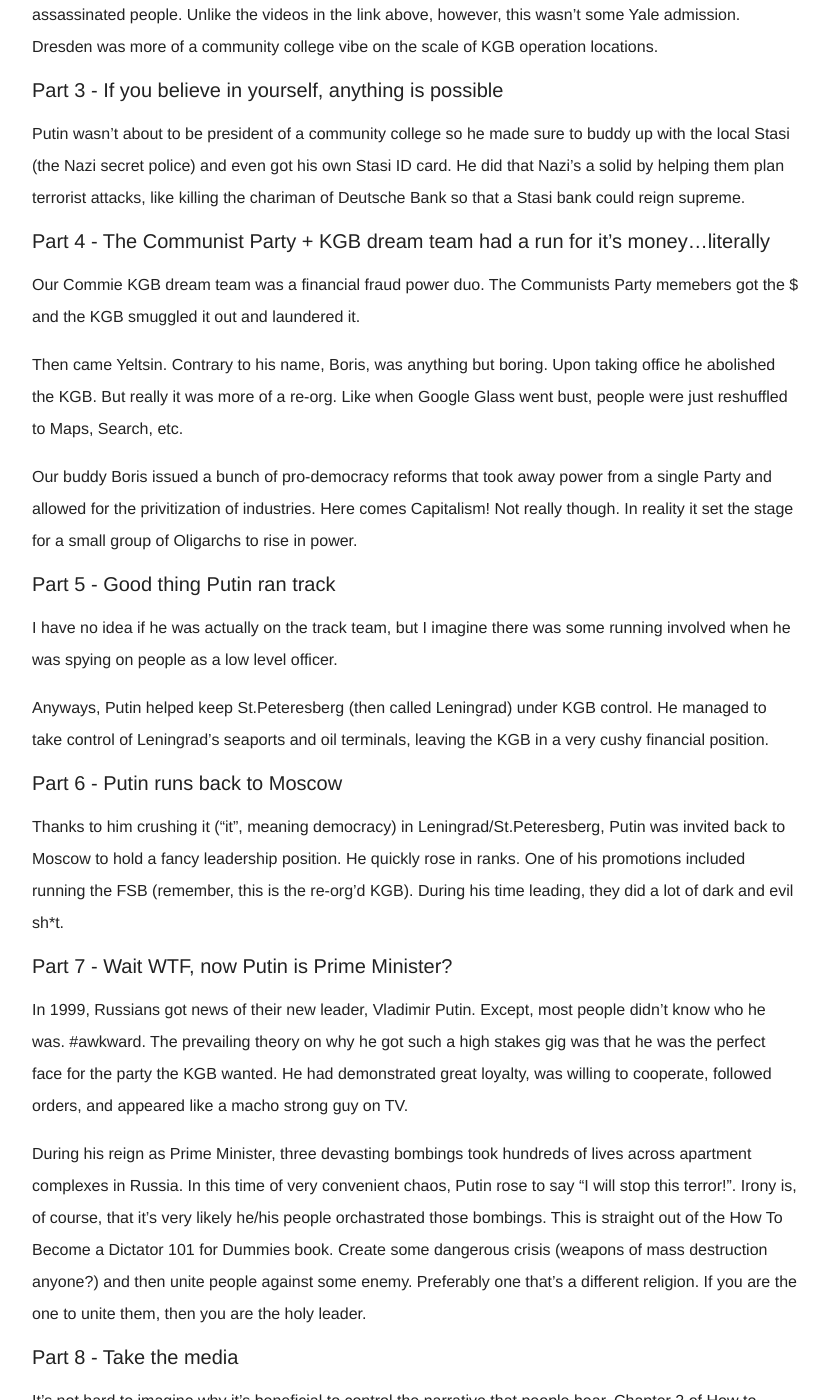
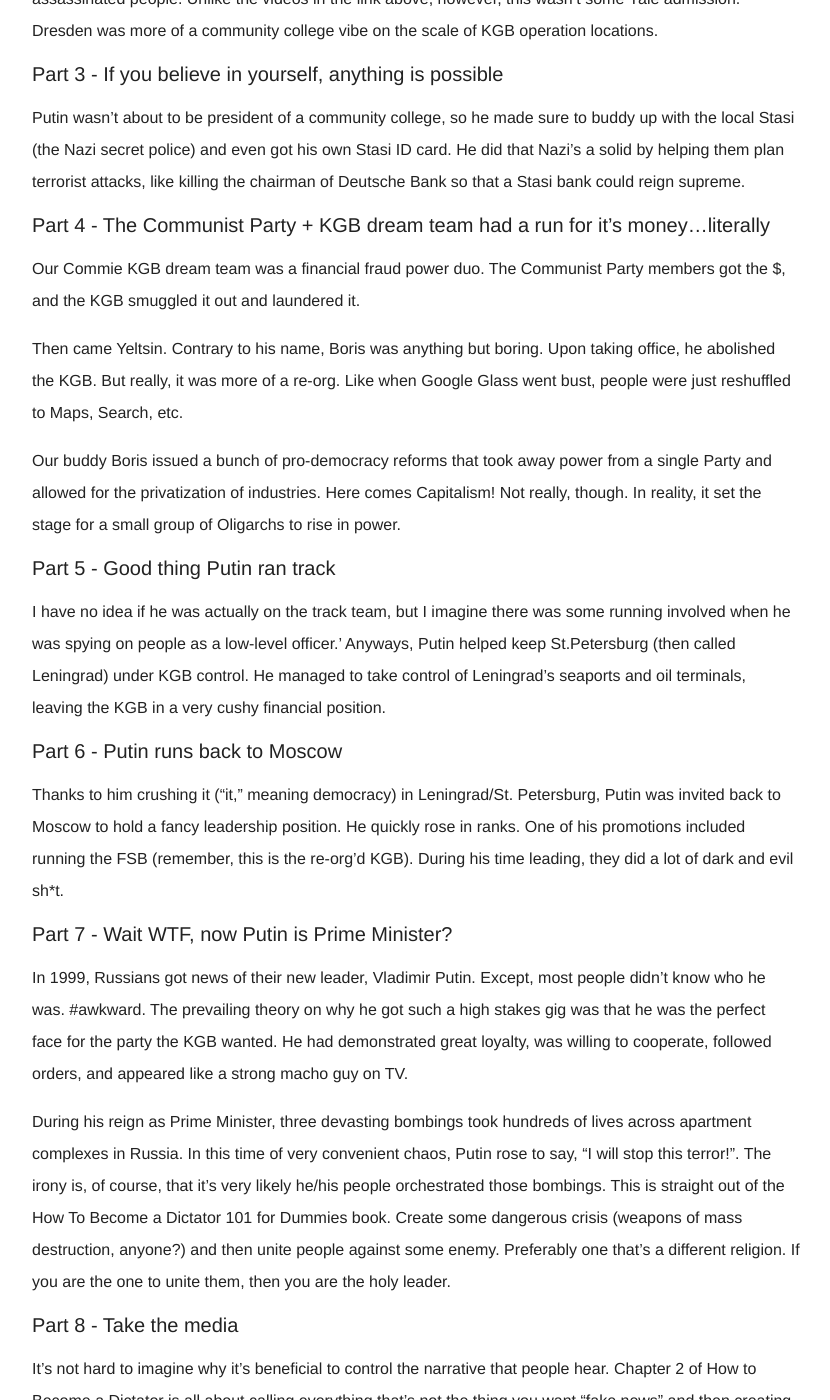
Before and after one commit to yermakova/yermakova.github.io, a Jekyll site: the page built from _posts/2020-11-28-putins-people-review.md, in a window 1280 px wide and 1400 px high, scrolled down 1461 px. Shown: the whole window, without its empty margins (24-854 px from the left). Built offline with Jekyll 4.4.1, drawn with Linux system fonts in a browser that asks for light colours; some web fonts are replaced; some of the changed text lies outside the part shown.

Commit message:
typo fix

```diff
--- a/_posts/2020-11-28-putins-people-review.md
+++ b/_posts/2020-11-28-putins-people-review.md
@@ -6,53 +6,51 @@
 image: '/images/posts/putins-people.png'
 ---
 
-[Putin's People](https://www.amazon.com/Untitled-Camilla-Bartlett/dp/0374238715) is a phenomenally well researched analyst of Putin's rise to power and the nature of the Kremlin's influence over Russian (and non-Russian) citizens.
-
-Of course I recommend reading the book, but here are some summary points that stuck with me.
+[Putin's People](https://www.amazon.com/Untitled-Camilla-Bartlett/dp/0374238715) is a phenomenally well-researched analyst of Putin’s rise to power and the nature of the Kremlin’s influence over Russian (and non-Russian) citizens.
+Of course, I recommend reading the book, but here are some summary points that stuck with me.
 
 #### TLDR
-During the USSR era, the KGB was a main controlling power of the economy. In the 1990's, a group of wealthy elite starting seizing power away from the KGB. In response, the KGB nurtured and rose to power an incredibly loyal member, Vladimir Putin. Putin has helped the KGB (now called the FSB, although it's the same organization) regain it's grip over Russian society. A feature of this power grab is the erosion of democracy. Putin has seized control of media and other industries all while launching into a profund anti-West propoganda campaign.
+During the USSR era, the KGB was a main controlling power of the economy. In the 1990s, a group of wealthy elite starting seizing power away from the KGB. In response, the KGB nurtured and rose to power an incredibly loyal member, Vladimir Putin. Putin has helped the KGB (now called the FSB, although it’s the same organization) regain its grip over Russian society. A feature of this power grab is the erosion of democracy. Putin has seized control of media and other industries, all while launching into a profound anti-West propaganda campaign.
 
 #### Part 1 - Putin was an eager KGB beaver
-His dad was in the KGB and he was so eager to join that he tried to enroll before he'd graduated school. Like a good pre-med student loading up on the AP science classes, Putin made sure to take all the courses the KGB recommonended. He also had (has?) a bit of an anger problem and hit up the judo studio on the regular.
+His dad was in the KGB, and he was so eager to join that he tried to enroll before he’d graduated school. Like a good pre-med student loading up on the AP science classes, Putin made sure to take all the courses the KGB recommended. He also had (has?) a bit of an anger problem and hit up the judo studio on the regular.
 
 #### Part 2 - Accepted!
-I haven't found his "KGB acceptance" video on Youtube, although I imagine it was something [like this](https://www.youtube.com/watch?v=tfnV3uFI2DM&ab_channel=DBLOBoys). In 1985 he packed his bags and moved into his dorm in Dresden, East Germany. There he crushed coursework like Smuggling 101, Assassinations 104, and Secret Missions 007. No, but really, he assassinated people.
-Unlike the videos in the link above, however, this wasn't some Yale admission. Dresden was more of a community college vibe on the scale of KGB operation locations.
+I haven't found his "KGB acceptance" video on Youtube, although I imagine it was something [like this](https://www.youtube.com/watch?v=tfnV3uFI2DM&ab_channel=DBLOBoys). In 1985 he packed his bags and moved into his dorm in Dresden, East Germany. There he crushed coursework like Smuggling 101, Assassinations 104, and Secret Missions 007. No, but really, he assassinated people. Unlike the videos in the link above, however, this wasn’t some Yale admission. Dresden was more of a community college vibe on the scale of KGB operation locations.
 
 #### Part 3 - If you believe in yourself, anything is possible
-Putin wasn't about to be president of a community college so he made sure to buddy up with the local Stasi (the Nazi secret police) and even got his own Stasi ID card. He did that Nazi's a solid by helping them plan terrorist attacks, like killing the chariman of Deutsche Bank so that a Stasi bank could reign supreme.
+Putin wasn’t about to be president of a community college, so he made sure to buddy up with the local Stasi (the Nazi secret police) and even got his own Stasi ID card. He did that Nazi’s a solid by helping them plan terrorist attacks, like killing the chairman of Deutsche Bank so that a Stasi bank could reign supreme.
+
 
 #### Part 4 - The Communist Party + KGB dream team had a run for it's money...literally
-Our Commie KGB dream team was a financial fraud power duo. The Communists Party memebers got the $ and the KGB smuggled it out and laundered it.
+Our Commie KGB dream team was a financial fraud power duo. The Communist Party members got the $, and the KGB smuggled it out and laundered it.
 
-Then came Yeltsin. Contrary to his name, Boris, was anything but boring. Upon taking office he abolished the KGB. But really it was more of a re-org. Like when Google Glass went bust, people were just reshuffled to Maps, Search, etc.
+Then came Yeltsin. Contrary to his name, Boris was anything but boring. Upon taking office, he abolished the KGB. But really, it was more of a re-org. Like when Google Glass went bust, people were just reshuffled to Maps, Search, etc.
 
-Our buddy Boris issued a bunch of pro-democracy reforms that took away power from a single Party and allowed for the privitization of industries. Here comes Capitalism! Not really though. In reality it set the stage for a small group of Oligarchs to rise in power.
+Our buddy Boris issued a bunch of pro-democracy reforms that took away power from a single Party and allowed for the privatization of industries. Here comes Capitalism! Not really, though. In reality, it set the stage for a small group of Oligarchs to rise in power.
 
 #### Part 5 - Good thing Putin ran track
-I have no idea if he was actually on the track team, but I imagine there was some running involved when he was spying on people as a low level officer.
-
-Anyways, Putin helped keep St.Peteresberg (then called Leningrad) under KGB control. He managed to take control of Leningrad's seaports and oil terminals, leaving the KGB in a very cushy financial position.
+I have no idea if he was actually on the track team, but I imagine there was some running involved when he was spying on people as a low-level officer.'
+Anyways, Putin helped keep St.Petersburg (then called Leningrad) under KGB control. He managed to take control of Leningrad’s seaports and oil terminals, leaving the KGB in a very cushy financial position.
 
 #### Part 6 - Putin runs back to Moscow
-Thanks to him crushing it ("it", meaning democracy) in Leningrad/St.Peteresberg, Putin was invited back to Moscow to hold a fancy leadership position. He quickly rose in ranks. One of his promotions included running the FSB (remember, this is the re-org'd KGB). During his time leading, they did a lot of dark and evil sh*t.
+Thanks to him crushing it (“it,” meaning democracy) in Leningrad/St. Petersburg, Putin was invited back to Moscow to hold a fancy leadership position. He quickly rose in ranks. One of his promotions included running the FSB (remember, this is the re-org’d KGB). During his time leading, they did a lot of dark and evil sh*t.
 
 #### Part 7 - Wait WTF, now Putin is Prime Minister?
-In 1999, Russians got news of their new leader, Vladimir Putin. Except, most people didn't know who he was. #awkward. The prevailing theory on why he got such a high stakes gig was that he was the perfect face for the party the KGB wanted. He had demonstrated great loyalty, was willing to cooperate, followed orders, and appeared like a macho strong guy on TV.
+In 1999, Russians got news of their new leader, Vladimir Putin. Except, most people didn’t know who he was. #awkward. The prevailing theory on why he got such a high stakes gig was that he was the perfect face for the party the KGB wanted. He had demonstrated great loyalty, was willing to cooperate, followed orders, and appeared like a strong macho guy on TV.
 
-During his reign as Prime Minister, three devasting bombings took hundreds of lives across apartment complexes in Russia. In this time of very convenient chaos, Putin rose to say "I will stop this terror!". Irony is, of course, that it's very likely he/his people orchastrated those bombings. This is straight out of the How To Become a Dictator 101 for Dummies book. Create some dangerous crisis (weapons of mass destruction anyone?) and then unite people against some enemy. Preferably one that's a different religion. If you are the one to unite them, then you are the holy leader.
+During his reign as Prime Minister, three devasting bombings took hundreds of lives across apartment complexes in Russia. In this time of very convenient chaos, Putin rose to say, “I will stop this terror!”. The irony is, of course, that it’s very likely he/his people orchestrated those bombings. This is straight out of the How To Become a Dictator 101 for Dummies book. Create some dangerous crisis (weapons of mass destruction, anyone?) and then unite people against some enemy. Preferably one that’s a different religion. If you are the one to unite them, then you are the holy leader.
 
 #### Part 8 - Take the media
-It's not hard to imagine why it's beneficial to control the narrative that people hear. Chapter 2 of How to Become a Dictator is all about calling everything that's not the thing you want "fake news" and then creating a bunch of actual fake news about how awesome you are. This chapter is so good that even Trump read it.
+It’s not hard to imagine why it’s beneficial to control the narrative that people hear. Chapter 2 of How to Become a Dictator is all about calling everything that’s not the thing you want “fake news” and then creating a bunch of actual fake news about how awesome you are. This chapter is so good that even Trump read it.
 
 #### Part 9 - Control the oil
-After seizing control over anyone that said anything about him, Putin has a clear path to decimating anyone in his way. First stop, Oil-ville. One by one he took over the assets of oil tycoons with, sometimes real, mostly ludicriously fake, claims of corruption. The public saw headlines that read "Putin takes down evil oil baron who was stealing money from schools and hospitals". What's not to love in that title? School and hospitals are essential for life and rich people are greedy jerks.
+After seizing control over anyone that said anything about him, Putin has a clear path to decimating anyone in his way. First stop, Oil-ville. One by one, he took over the assets of oil tycoons with, sometimes real, mostly ludicrously fake, claims of corruption. The public saw headlines that read, “Putin takes down evil oil baron who was stealing money from schools and hospitals.” What’s not to love in that title? School and hospitals are essential for life, and rich people are greedy jerks.
 
 #### Part 10 - Topple the oligarchy, become the monarch
-By continuing to exploit narratives of terrorism and "rich people are evil", Putin gained the love of the masses. The beauty of this is that while the population loved him more and more, his own acts of terrorism and accumulation of wealth was completely forgotten.
+By continuing to exploit narratives of terrorism and “rich people are evil”, Putin gained the love of the masses. The beauty of this is that while the population loved him more and more, his own acts of terrorism and accumulation of wealth was completely forgotten.
 
 #### Part 11 - Become the monarch of the world
 The last few chapters talk about his systematic infiltration of the London banking system, trying to annex Ukraine, and finding a true comrade in Trump.
 
-The gist of it is that he's a smart cookie. Don't try to eat it though, it's baked with knives and arsenic.
+The gist of it is that he’s a smart cookie. Don’t try to eat it, though; it’s baked with knives and arsenic.
```
